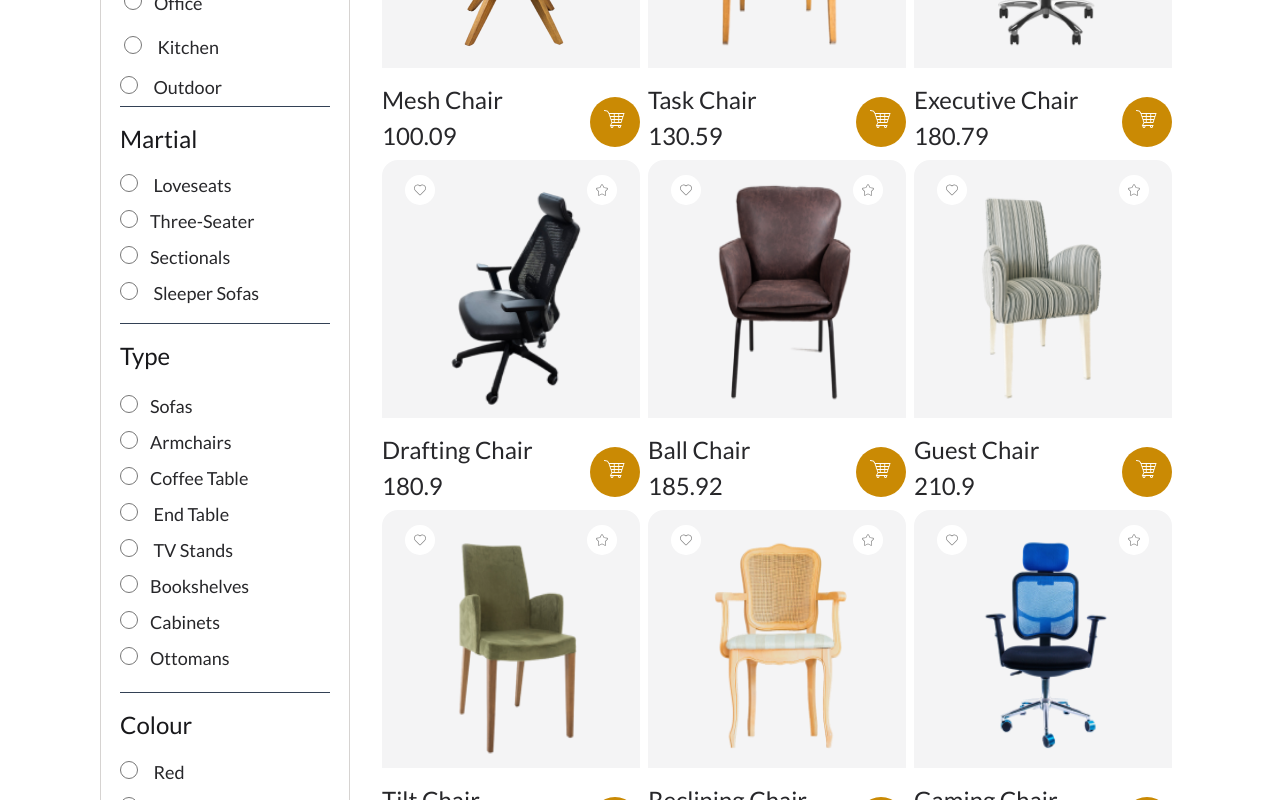
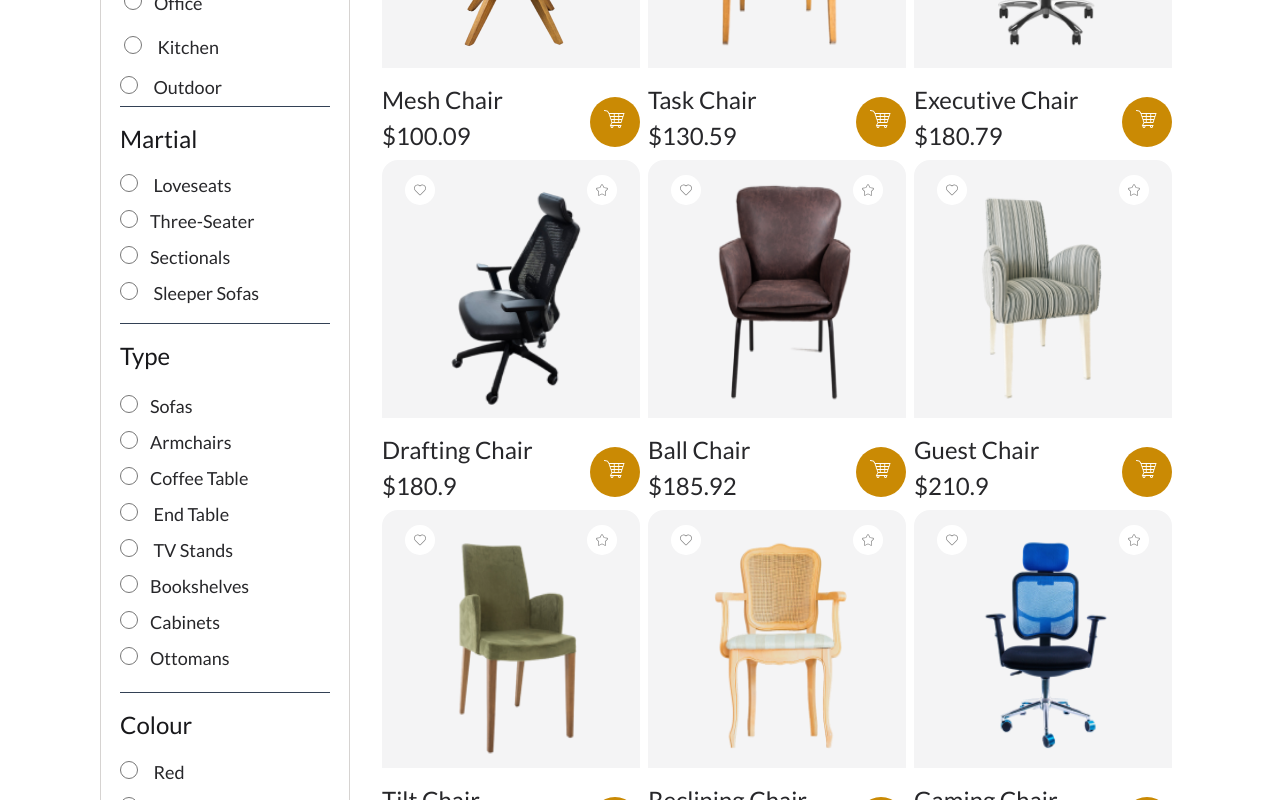
Before and after one commit to Amal-Salam/TimbuCloudShop, a React (Vite) app in the folder e-comm/: page / in a window 1280 px wide. Shown: the part 940-1740 px from the top of the page. Built offline with nearby package versions, Linux system fonts and the light colour scheme.

Commit message:
Update productDisplay.jsx

```diff
--- a/e-comm/src/components/home/productDisplay.jsx
+++ b/e-comm/src/components/home/productDisplay.jsx
@@ -66,7 +66,7 @@ const ProductDisplay=(props)=> {
               {name}
             </div>
             <div className="self-stretch text-zinc-800 text-2xl font-medium font-['Lato']">
-              {price}
+              ${price}
             </div>
           </div>
           <div className='w-[50px] h-[50px] p-[13px] bg-yellow-600 rounded-full justify-center items-center flex'>
```
